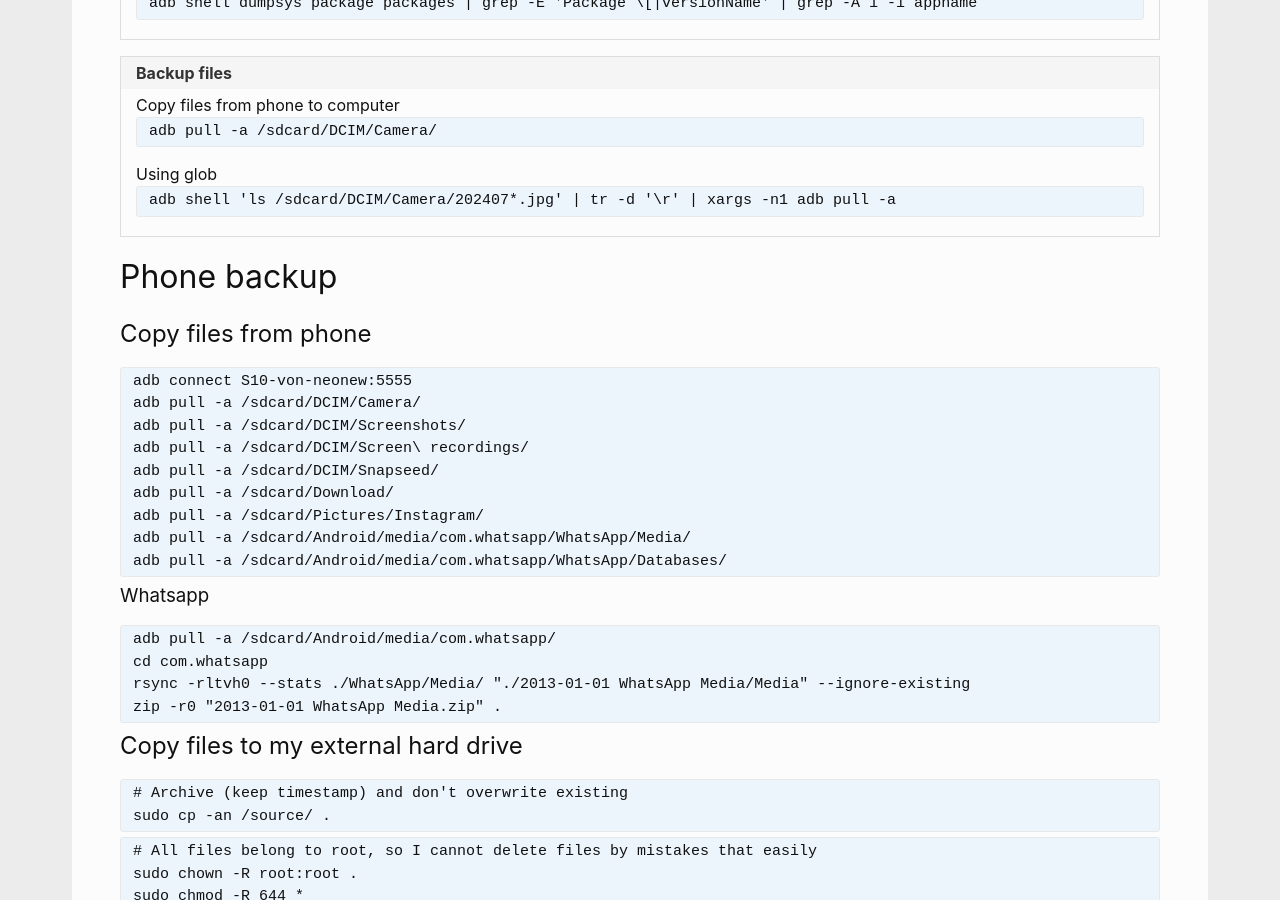
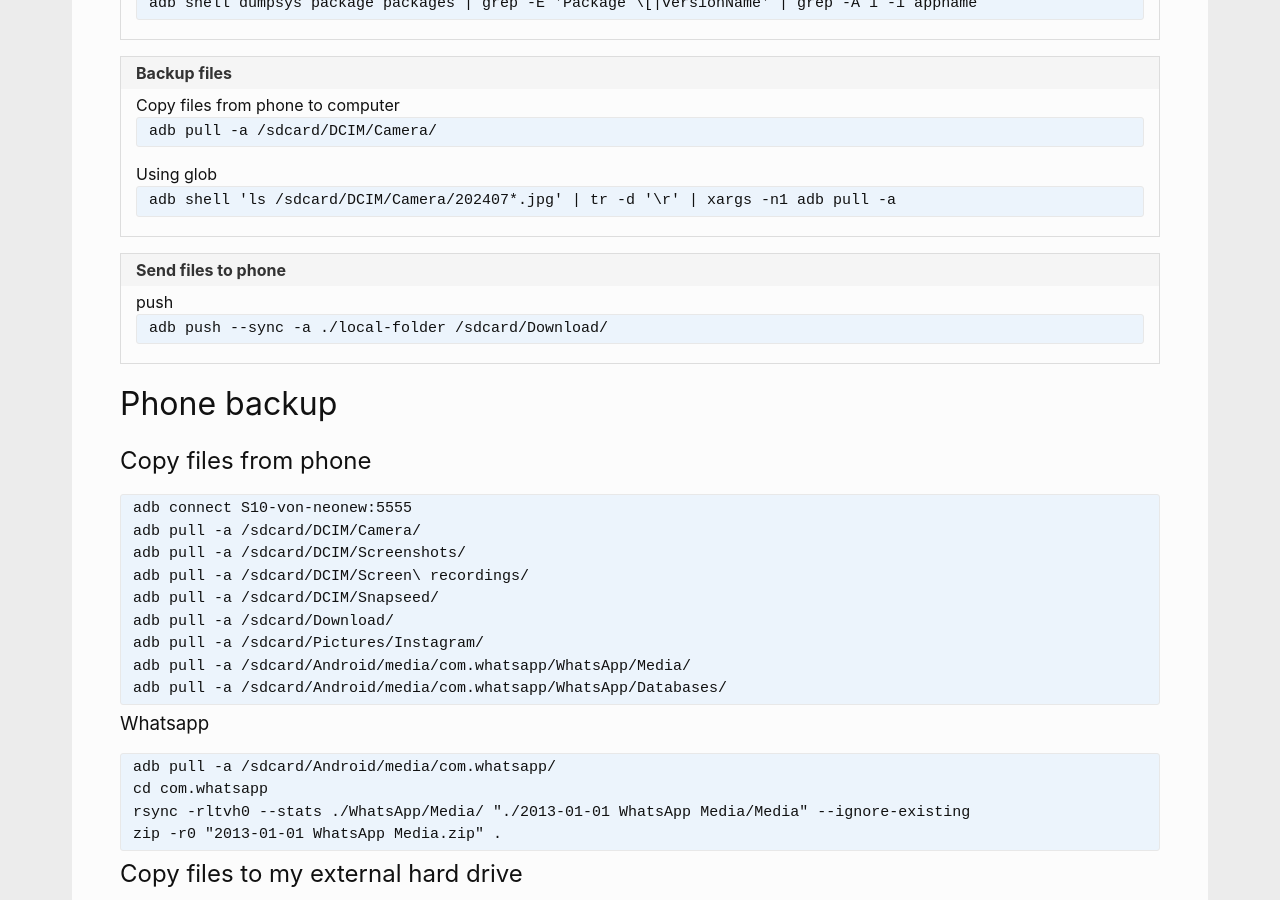
Before and after one commit to andreas-mausch/cheatsheets, a Jekyll site: the page built from _cheatsheets/adb.md, in a window 1280 px wide and 900 px high, scrolled down 647 px. Built offline with Jekyll 4.4.1, drawn with Linux system fonts in a browser that asks for light colours.

Commit message:
adb push

```diff
--- a/_cheatsheets/adb.md
+++ b/_cheatsheets/adb.md
@@ -18,6 +18,9 @@ section:
     commands:
       Copy files from phone to computer: adb pull -a /sdcard/DCIM/Camera/
       Using glob: adb shell 'ls /sdcard/DCIM/Camera/202407*.jpg' | tr -d '\r' | xargs -n1 adb pull -a
+  - name: Send files to phone
+    commands:
+      push: adb push --sync -a ./local-folder /sdcard/Download/
 ---
 
 # Phone backup
```
